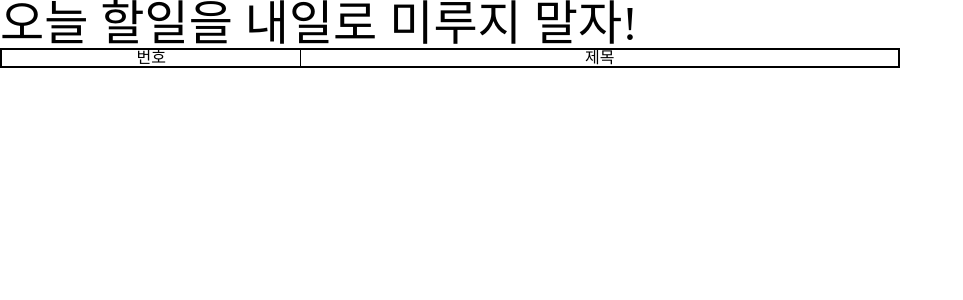
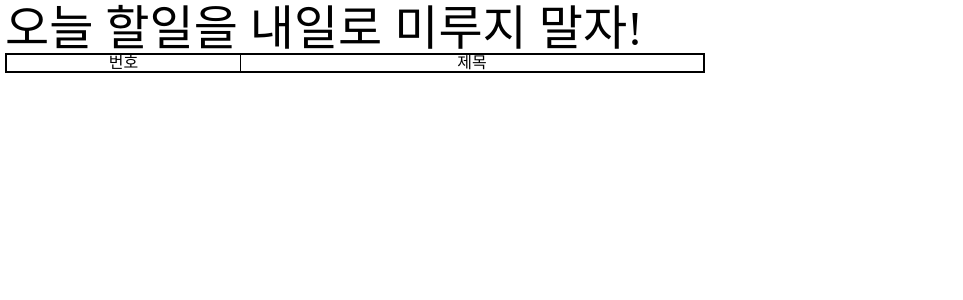
Before and after one commit to Hira-Yuki/todolv2, a React (Create React App) app: page /todos in a window 1280 px wide. Shown: the top 300 px of the page, without its empty margins (0-963 px from the left). Built offline with nearby package versions, Linux system fonts and the light colour scheme.

Commit message:
시각요소 해결

```diff
--- a/src/Pages/Todos.jsx
+++ b/src/Pages/Todos.jsx
@@ -8,12 +8,13 @@ function Todos() {
   let count = 1;
 
   return (
+    <S.StOutputAera>
       <div>
         <h3>오늘 할일을 내일로 미루지 말자!</h3>
         <S.StTable>
           <colgroup>
-          <col style={{ width: "300px" }} />
-          <col style={{ width: "600px" }} />
+            <col style={{ width: "200px" }} />
+            <col style={{ width: "500px" }} />
           </colgroup>
           <thead>
             <tr>
@@ -22,7 +23,9 @@ function Todos() {
             </tr>
           </thead>
           <tbody>
-          {todoStore.filter((item)=> !item.isDone).map((item) => {
+            {todoStore
+              .filter((item) => !item.isDone)
+              .map((item) => {
                 return (
                   <tr key={item.id}>
                     <S.StNumberColumn>{count++}</S.StNumberColumn>
@@ -37,6 +40,7 @@ function Todos() {
           </tbody>
         </S.StTable>
       </div>
+    </S.StOutputAera>
   );
 }
 
--- a/src/Style.jsx
+++ b/src/Style.jsx
@@ -123,7 +123,7 @@ export const StId = styled.div`
 export const StTable = styled.table`
   border-collapse: collapse;
   border: 2px solid black;
-  width: 900px;
+  width: 700px;
 `;
 
 export const StNumberColumn = styled.th`
```
Also changed, not shown: src/Pages/Home.jsx (line endings or trailing spaces). Lines whose indentation alone changed are shown as unchanged.
